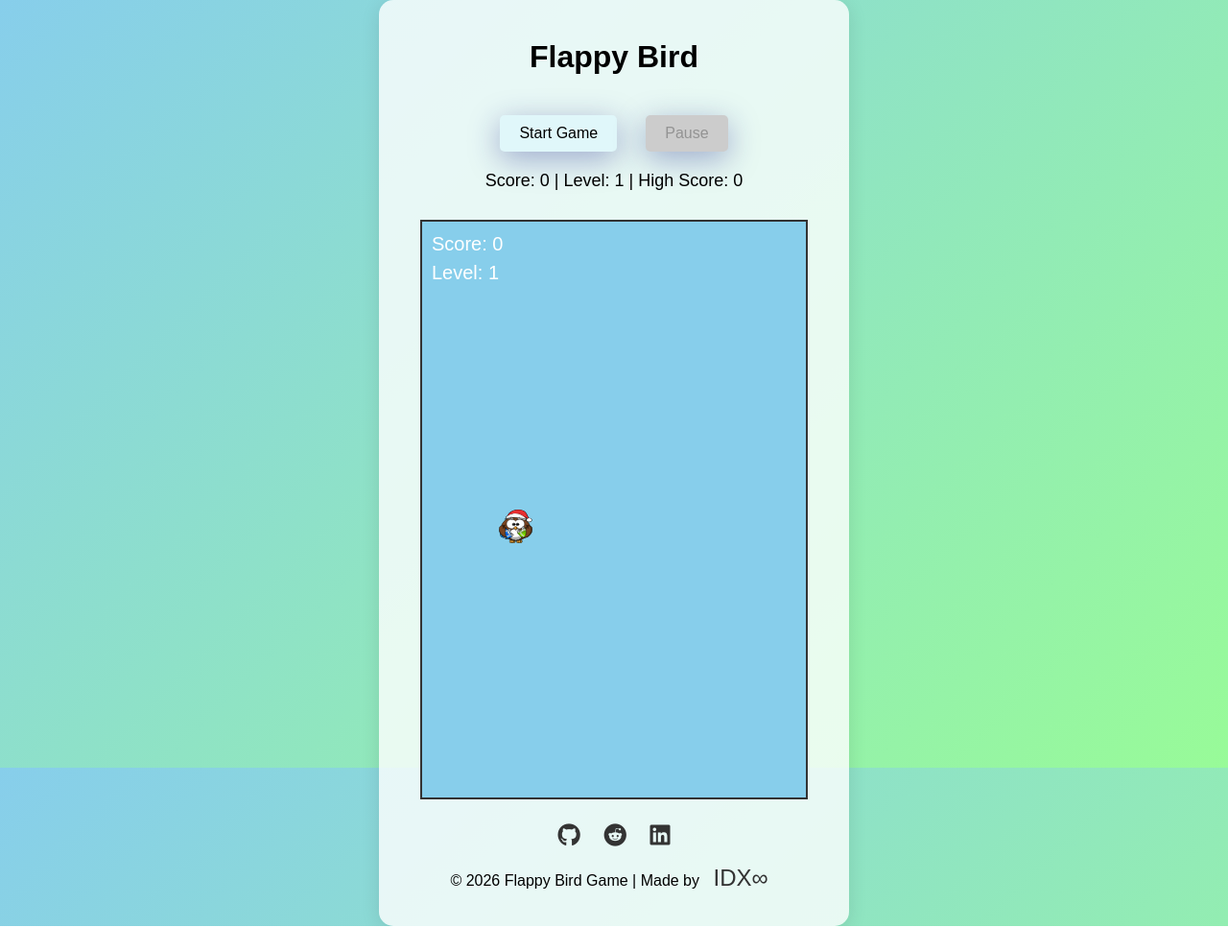
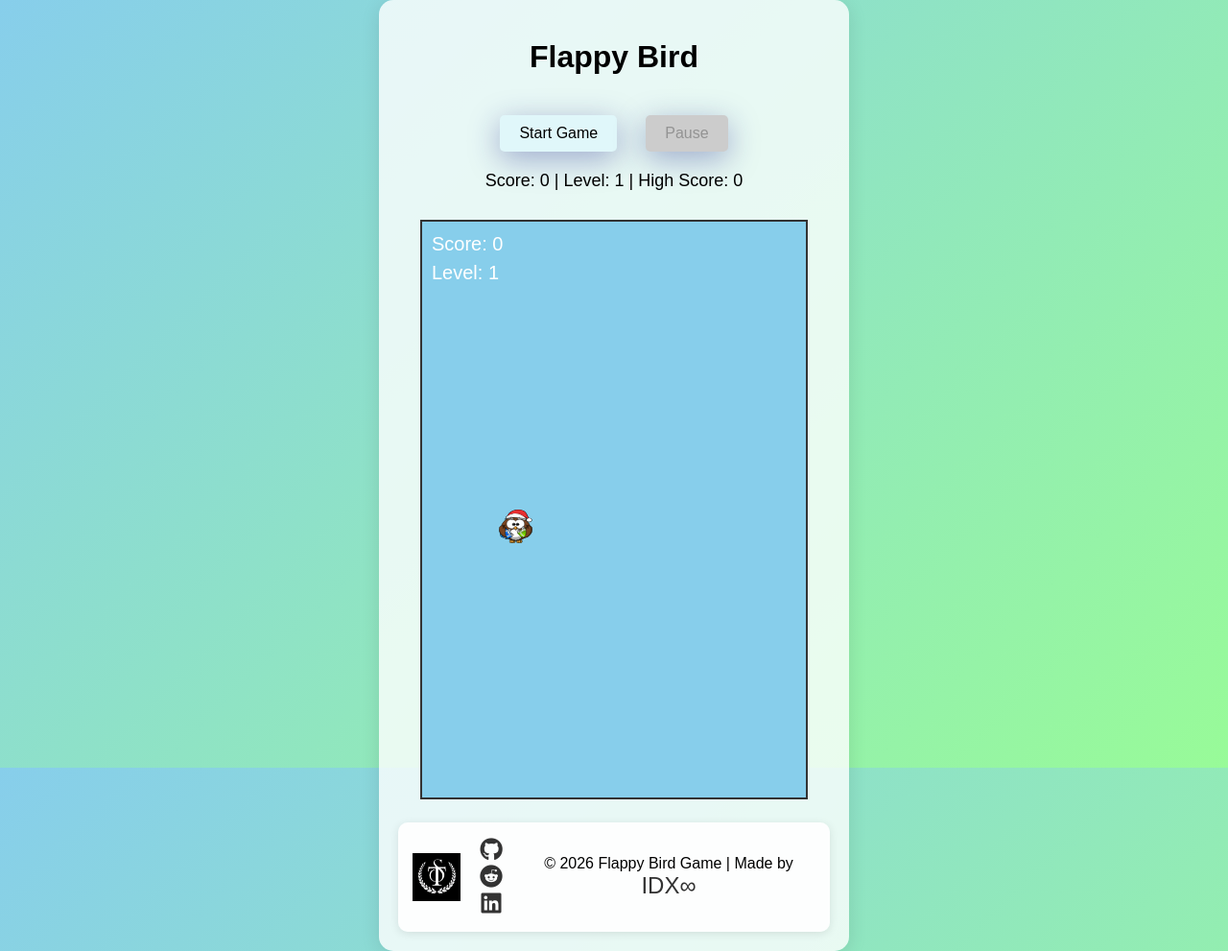
Before and after one commit to Sam-13s/flappy, a plain HTML site: page index.html in a window 1280 px wide. Shown: the whole page at 96% size. Before the commit the page ends 965 px from the top, so only its background shows below. Drawn offline with Linux system fonts and the light colour scheme.

Commit message:
last change

```diff
--- a/index.html
+++ b/index.html
@@ -1,5 +1,6 @@
 <!DOCTYPE html>
 <html lang="en">
+
 <head>
     <meta charset="UTF-8">
     <meta name="viewport" content="width=device-width, initial-scale=1.0">
@@ -8,6 +9,7 @@
     <link rel="stylesheet" href="https://cdnjs.cloudflare.com/ajax/libs/font-awesome/6.0.0/css/all.min.css">
     <link rel="shortcut icon" href="bird.svg" type="image/x-icon">
 </head>
+
 <body>
     <div id="game-container">
         <h1>Flappy Bird</h1>
@@ -23,14 +25,23 @@
             <p id="final-highscore"></p>
             <button id="restart-btn">Restart</button>
         </div>
-         <footer>
-        <a href="https://github.com/Sam-13s" target="_blank"><i class="fab fa-github"></i></a>
-        <a href="https://www.reddit.com/user/Beneficial_Class_846" target="_blank"><i class="fab fa-reddit"></i></a>
-        <a href="http://linkedin.com/in/samir13" target="_blank"><i class="fab fa-linkedin"></i></a>
-        <p>© 2026 Flappy Bird Game | Made by <a href="https://myportfolio-samir.netlify.app/">IDX∞ </a></p>
-    </footer>
+        <footer>
+
+            <img style="width: 50px;" src="logo.jpg" alt="Logo">
+
+            <div class="footer-social">
+                <a href="https://github.com/Sam-13s" target="_blank"><i class="fab fa-github"></i></a>
+                <a href="https://www.reddit.com/user/Beneficial_Class_846" target="_blank"><i
+                        class="fab fa-reddit"></i></a>
+                <a href="http://linkedin.com/in/samir13" target="_blank"><i class="fab fa-linkedin"></i></a>
+            </div>
+            <div class="footer-copyright">
+                <p>© 2026 Flappy Bird Game | Made by <a href="https://myportfolio-samir.netlify.app/">IDX∞ </a></p>
+            </div>
+        </footer>
     </div>
 
     <script src="game.js"></script>
 </body>
+
 </html>
--- a/style.css
+++ b/style.css
@@ -74,7 +74,14 @@ button:disabled {
 
 footer {
     margin-top: 20px;
-    text-align: center;
+    display: grid;
+    grid-template-columns: auto 1fr auto;
+    gap: 10px;
+    align-items: center;
+    background-color: rgba(255, 255, 255, 0.9);
+    padding: 15px;
+    border-radius: 10px;
+    box-shadow: 0 2px 10px rgba(0, 0, 0, 0.1);
 }
 
 footer a {
@@ -87,6 +94,7 @@ footer a {
 footer a:hover {
     color: #4CAF50;
 }
+
 
 /* Responsiveness */
 @media (max-width: 768px) {
@@ -110,6 +118,11 @@ footer a:hover {
         font-size: 16px;
     }
 
+    footer {
+        grid-template-columns: 1fr;
+        gap: 10px;
+    }
+
     footer a {
         font-size: 20px;
         margin: 0 5px;
```
Also changed, not shown: logo.jpg (added), 1 other file.
